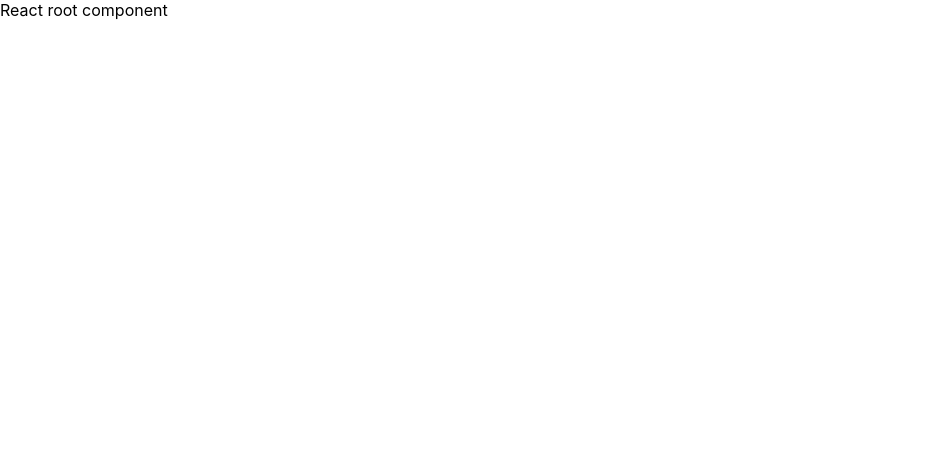
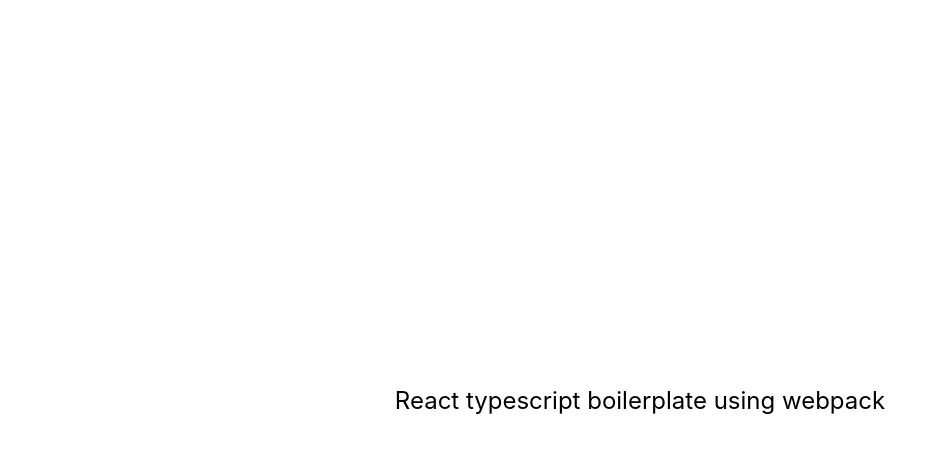
Before and after one commit to Vitaliytheone/webpack_boilerplate, a React app: page / in a window 1280 px wide. Shown: the top 452 px of the page, without its empty margins (0-947 px from the left). Built offline with nearby package versions, Linux system fonts and the light colour scheme.

Commit message:
default layout

```diff
--- a/src/App.jsx
+++ b/src/App.jsx
@@ -1,8 +1,9 @@
 import React from "react";
+import "./index.scss";
 
 function App() {
   return (
-    <div>React root component</div>
+    <div className="app">React typescript boilerplate using webpack</div>
   )
 }
 
--- a/src/index.js
+++ b/src/index.js
@@ -1,6 +1,5 @@
 import React from "react";
 import { createRoot } from "react-dom/client";
-import "./index.scss";
 import App from "./App.jsx";
 
 const rootElement = document.getElementById("root");
--- a/src/index.scss
+++ b/src/index.scss
@@ -7,3 +7,11 @@
     -webkit-font-smoothing: antialiased;
     -moz-osx-font-smoothing: grayscale;
 }
+
+.app {
+    height: 100vh;
+    display: flex;
+    justify-content: center;
+    align-items: center;
+    font-size: 24px;
+}
```
